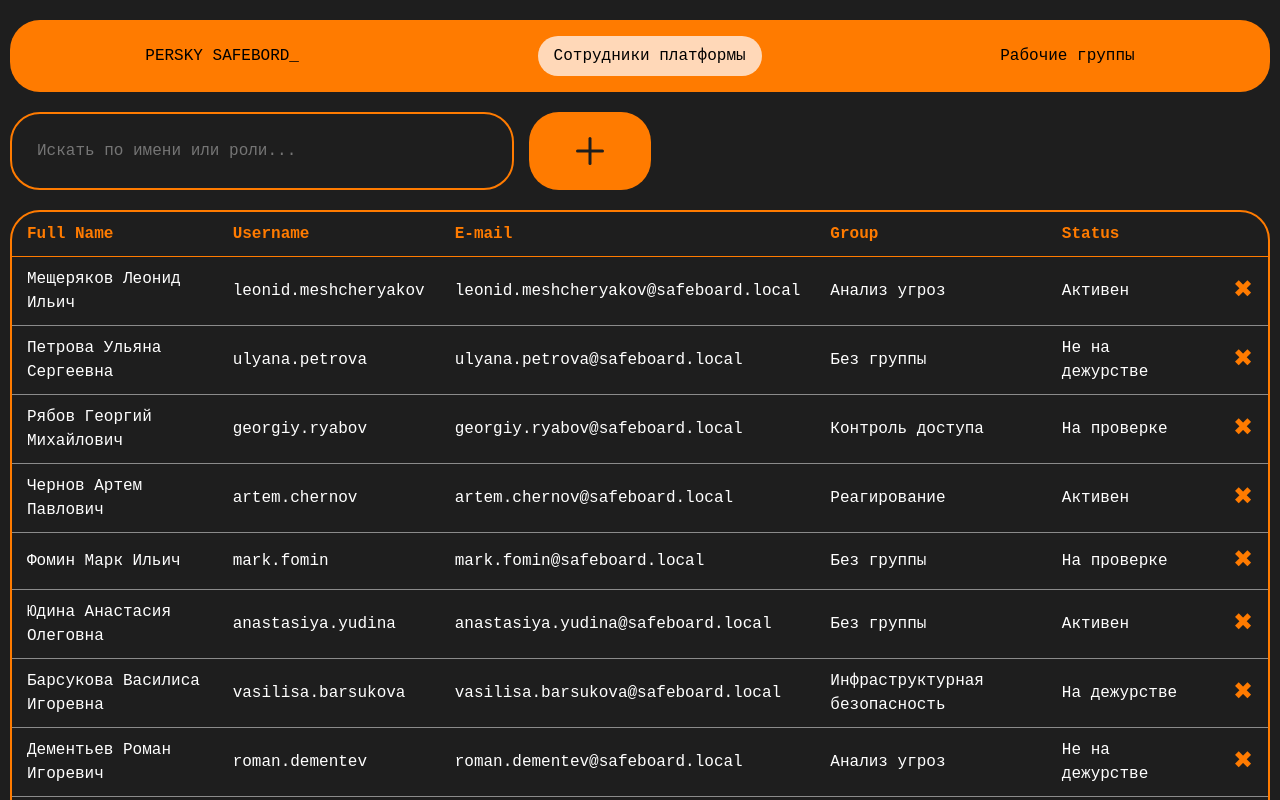
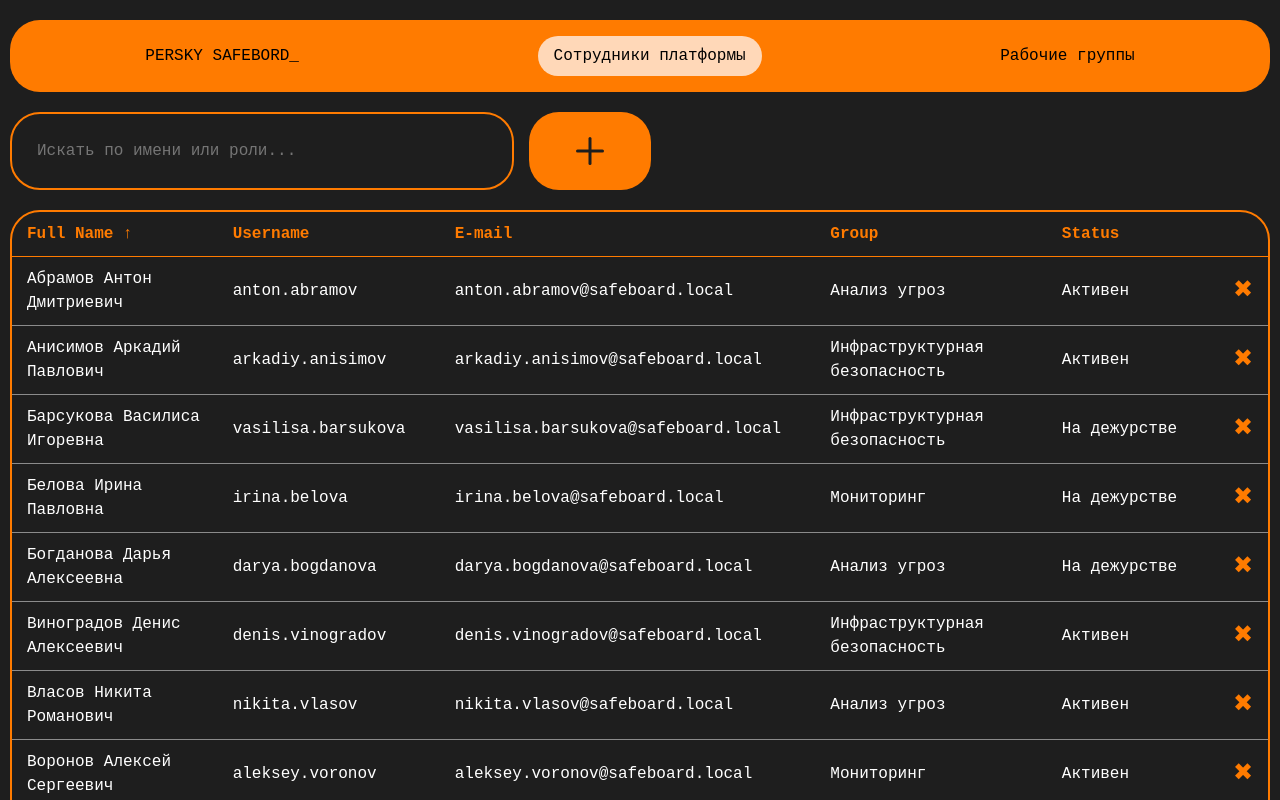
Before and after one commit to bdcry/persky-safeboard, a React (Vite) app: page /users in a window 1280 px wide. Shown: the top 800 px of the page. Built offline with nearby package versions, Linux system fonts and the light colour scheme; data requests are answered from the project's data file; a web font is replaced by a local one.

Commit message:
feat: add column sort for users-page

```diff
--- a/src/pages/users/users-page.jsx
+++ b/src/pages/users/users-page.jsx
@@ -6,6 +6,9 @@ import { STATUS_LABELS } from '../../shared/constants';
 export const UsersPage = () => {
   const [users, setUsers] = useState([]);
   const [groups, setGroups] = useState([]);
+
+  const [sortField, setSortField] = useState('fullName');
+  const [sortOrder, setSortOrder] = useState('asc');
 
   useEffect(() => {
     const getUsersData = async () => {
@@ -22,9 +25,34 @@ export const UsersPage = () => {
     getGroupsData();
   }, []);
 
-  if (users.length === 0) {
-    return <div>Загрузка...</div>;
-  }
+  const handleSort = (field) => {
+    if (sortField === field) {
+      setSortOrder(sortOrder === 'asc' ? 'desc' : 'asc');
+    } else {
+      setSortField(field);
+      setSortOrder('asc');
+    }
+  };
+
+  const sortedUsers = [...users].sort((a, b) => {
+    if (sortOrder === 'asc') {
+      if (sortField === 'groupId') {
+        if (a[sortField] > b[sortField]) return 1;
+        if (a[sortField] < b[sortField]) return -1;
+        return 0;
+      }
+
+      return a[sortField].localeCompare(b[sortField]);
+    } else {
+      if (sortField === 'groupId') {
+        if (a[sortField] < b[sortField]) return 1;
+        if (a[sortField] > b[sortField]) return -1;
+        return 0;
+      }
+
+      return b[sortField].localeCompare(a[sortField]);
+    }
+  });
 
   return (
     <section className={styles.usersSection}>
@@ -47,16 +75,26 @@ export const UsersPage = () => {
         <table className={styles.workersTable}>
           <thead>
             <tr className={styles.workersTr}>
-              <th className={styles.workerTh}>Full Name</th>
-              <th className={styles.workerTh}>Username</th>
-              <th className={styles.workerTh}>E-mail</th>
-              <th className={styles.workerTh}>Group</th>
-              <th className={styles.workerTh}>Status</th>
+              <th className={styles.workerTh} onClick={() => handleSort('fullName')}>
+                Full Name {sortField === 'fullName' && (sortOrder === 'asc' ? '↑' : '↓')}
+              </th>
+              <th className={styles.workerTh} onClick={() => handleSort('username')}>
+                Username {sortField === 'username' && (sortOrder === 'asc' ? '↑' : '↓')}
+              </th>
+              <th className={styles.workerTh} onClick={() => handleSort('email')}>
+                E-mail {sortField === 'email' && (sortOrder === 'asc' ? '↑' : '↓')}
+              </th>
+              <th className={styles.workerTh} onClick={() => handleSort('groupId')}>
+                Group {sortField === 'groupId' && (sortOrder === 'asc' ? '↑' : '↓')}
+              </th>
+              <th className={styles.workerTh} onClick={() => handleSort('status')}>
+                Status {sortField === 'status' && (sortOrder === 'asc' ? '↑' : '↓')}
+              </th>
               <th className={styles.workerTh}>{/* тут action delete */}</th>
             </tr>
           </thead>
           <tbody>
-            {users.map((user) => (
+            {sortedUsers.map((user) => (
               <tr className={styles.workersTrData} key={user.id}>
                 <td className={styles.workerTd}>{user.fullName}</td>
                 <td className={styles.workerTd}>{user.username}</td>
--- a/src/pages/users/users-page.module.css
+++ b/src/pages/users/users-page.module.css
@@ -97,6 +97,7 @@
 
 .workerTh {
   border-bottom: 1px solid var(--brand-orange);
+  cursor: pointer;
 }
 
 .workerBtn {
```
